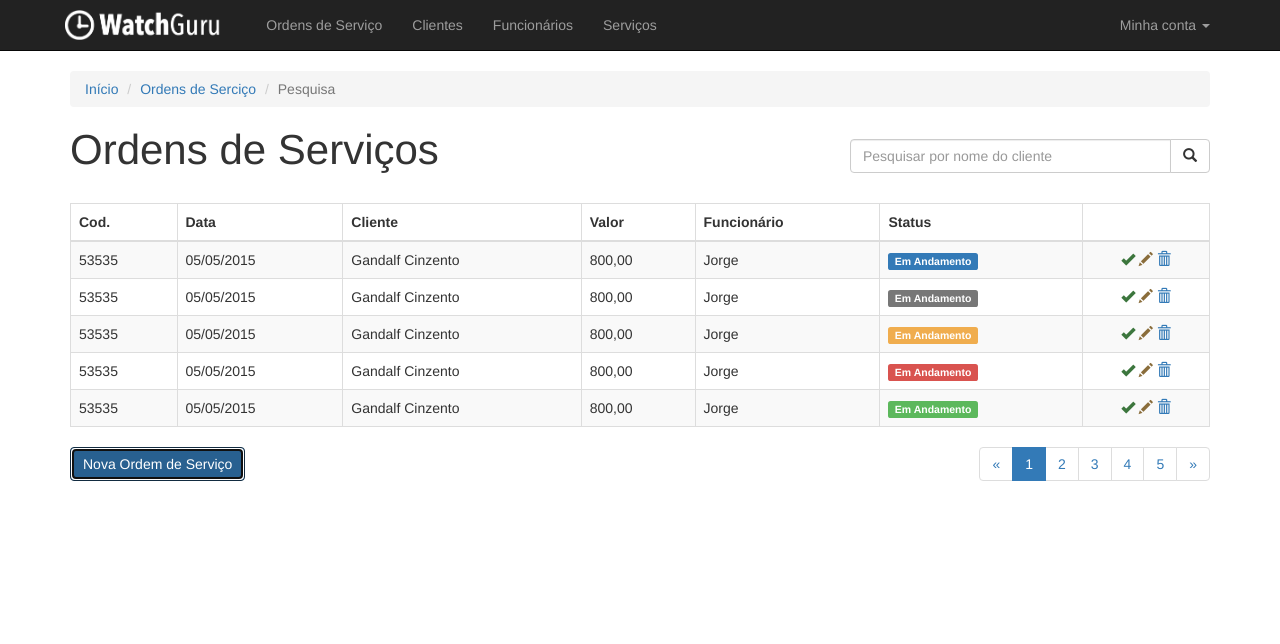
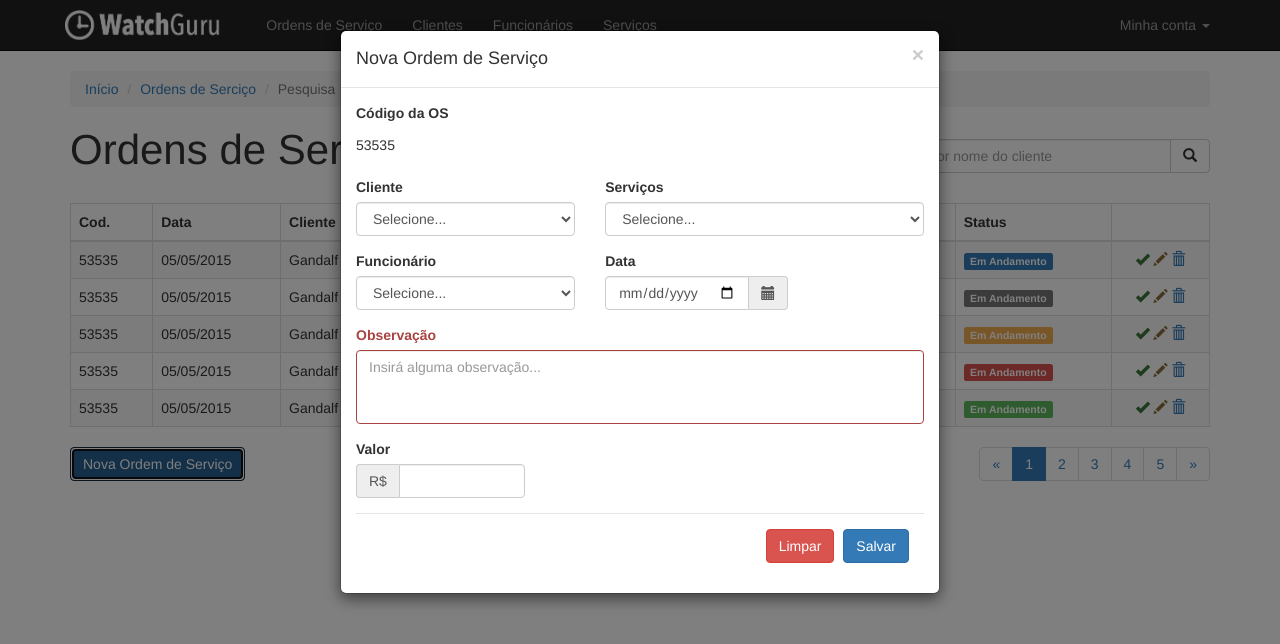
Before and after one commit to jadmjr/Projetos-Algaworks, a plain HTML site: page Bootstrap/Aula-bootstrap/indexPrincipal.html in a window 1280 px wide. Both pictures are taken after a click on the button "Nova Ordem de Serviço". Drawn offline with Linux system fonts and the light colour scheme.

Commit message:
Commit finalização do projeto bootstrap

```diff
--- a/Bootstrap/Aula-bootstrap/css/styleIndexPrincipal.css
+++ b/Bootstrap/Aula-bootstrap/css/styleIndexPrincipal.css
@@ -66,3 +66,7 @@
         margin-top: 0;
     }
 }
+
+textarea {
+    resize: none;
+}
--- a/Bootstrap/Aula-bootstrap/indexPrincipal.html
+++ b/Bootstrap/Aula-bootstrap/indexPrincipal.html
@@ -81,6 +81,7 @@
                 </div>
             </div>
         </div>
+
         <div class="table-responsive tabela">
             <table class=" dados-os table table-striped table-bordered table-hover">
                 <thead>
@@ -88,6 +89,7 @@
                         <th>Cod.</th>
                         <th>Data</th>
                         <th>Cliente</th>
+                        <th>Serviço</th>
                         <th>Valor</th>
                         <th>Funcionário</th>
                         <th>Status</th>
@@ -99,6 +101,7 @@
                         <td>53535</td>
                         <td>05/05/2015</td>
                         <td>Gandalf Cinzento</td>
+                        <td>Conserto de Engrenagem</td>
                         <td>800,00</td>
                         <td>Jorge</td>
                         <td><span class="label label-primary">Em Andamento</span></td>
@@ -112,6 +115,7 @@
                         <td>53535</td>
                         <td>05/05/2015</td>
                         <td>Gandalf Cinzento</td>
+                        <td>Conserto de Engrenagem</td>
                         <td>800,00</td>
                         <td>Jorge</td>
                         <td><span class="label label-default">Em Andamento</span></td>
@@ -125,6 +129,7 @@
                         <td>53535</td>
                         <td>05/05/2015</td>
                         <td>Gandalf Cinzento</td>
+                        <td>Ajuste Data/Hora</td>
                         <td>800,00</td>
                         <td>Jorge</td>
                         <td><span class="label label-warning">Em Andamento</span></td>
@@ -138,6 +143,7 @@
                         <td>53535</td>
                         <td>05/05/2015</td>
                         <td>Gandalf Cinzento</td>
+                        <td>Troca de Bateria</td>
                         <td>800,00</td>
                         <td>Jorge</td>
                         <td><span class="label label-danger">Em Andamento</span></td>
@@ -151,6 +157,7 @@
                             <td>53535</td>
                             <td>05/05/2015</td>
                             <td>Gandalf Cinzento</td>
+                            <td>Troca de Bateria</td>
                             <td>800,00</td>
                             <td>Jorge</td>
                             <td><span class="label label-success">Em Andamento</span></td>
@@ -165,7 +172,7 @@
         </div>
         <footer class="row">
             <div class="col-sm-6">
-                <button class="btn btn-primary">Nova Ordem de Serviço</button>
+                <button class="btn btn-primary" data-toggle="modal" data-target="#NovaOs">Nova Ordem de Serviço</button>
             </div>
             <div class="col-sm-6 paginacao text-right">
                 <ul class="pagination">
@@ -181,6 +188,87 @@
         </footer>
     </div>
 
+    <div class="modal fade" id="NovaOs">
+        <div class="modal-dialog">
+            <div class="modal-content">
+                <div class="modal-header">
+                    <button type="button" data-dismiss="modal" class="close">
+                        <span>&times;</span>
+                    </button>
+                    <h4 class="modal-title">Nova Ordem de Serviço</h4>
+                </div>
+                <div>
+                    <form>
+                        <div class="modal-body">
+                            <div class="row">
+                                <div class="form-group col-xs-12">
+                                    <label>Código da OS</label>
+                                    <p class="form-control-static">53535</p>
+                                </div>
+                            </div>
+                            <div class="row">
+                                <div class="form-group col-sm-5">
+                                    <label class="control-label" for="Cliente">Cliente</label>
+                                    <select id="Cliente" class="form-control">
+                                        <option value="">Selecione...</option>
+                                        <option value="1">Frodo Bolseiro</option>
+                                        <option value="2">Gandalf Cinzento</option>
+                                        <option value="3">Sauron de Mordor</option>
+                                    </select>
+                                </div>
+                                <div class="form-group col-sm-7">
+                                        <label class="control-label" for="Servico">Serviços</label>
+                                        <select id="Servico" class="form-control">
+                                            <option value="">Selecione...</option>
+                                            <option value="1">Ajuste Data/Hora</option>
+                                            <option value="2">Conserto de Engrenagem</option>
+                                            <option value="3">Troca de Bateria</option>
+                                        </select>
+                                </div>
+                                <div class="form-group col-sm-5">
+                                    <label class="control-label" for="Funcionario">Funcionário</label>
+                                    <select id="Funcionario" class="form-control">
+                                        <option value="">Selecione...</option>
+                                        <option value="1">Jorge</option>
+                                        <option value="2">Pedro</option>
+                                        <option value="3">José</option>
+                                    </select>
+                                </div>
+                                <div class="form-group col-sm-4">
+                                    <label class="control-label" for="data">Data</label>
+                                    <div class="input-group">
+                                        <input type="date" class="form-control" name="data" id="data">
+                                        <div class="input-group-addon">
+                                            <span class="glyphicon glyphicon-calendar"></span>
+                                        </div>
+                                    </div>
+                                </div>
+                            </div>
+                            <div class="row">
+                                <div class="form-group has-error col-xs-12">
+                                    <label class="control-label" for="Observacao">Observação</label>
+                                    <textarea id="Observacao" rows="3" class="form-control" placeholder="Insirá alguma observação..."></textarea>
+                                </div>
+                            </div>
+                            <div class="row">
+                                <div class="form-group col-sm-4">
+                                    <label class="control-label" for="Valor">Valor</label>
+                                    <div class="input-group">
+                                        <div class="input-group-addon">R$</div>
+                                        <input type="text" class="form-control" name="valor" id="Valor">
+                                    </div>
+                                </div>
+                            </div>
+                        <div class="modal-footer">
+                            <button type="reset" class="btn btn-danger">Limpar</button>
+                            <button type="submit" class="btn btn-primary">Salvar</button>
+                        </div>
+                    </form>
+                </div>
+            </div>
+        </div>
+    </div>
+
     <script src="js/jquery-3.3.1.min.js"></script>
     <script src="js/bootstrap.min.js"></script>
     <script src="js/tooltips.js"></script>
```
